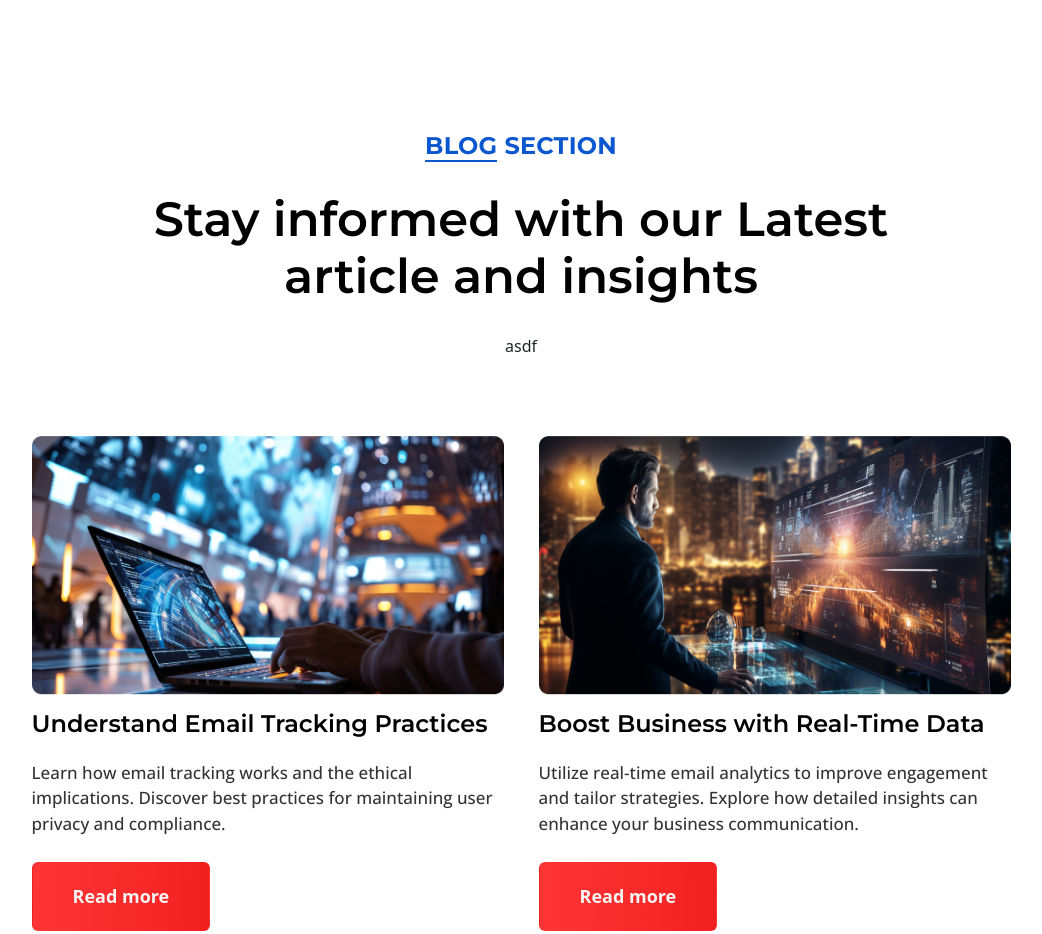
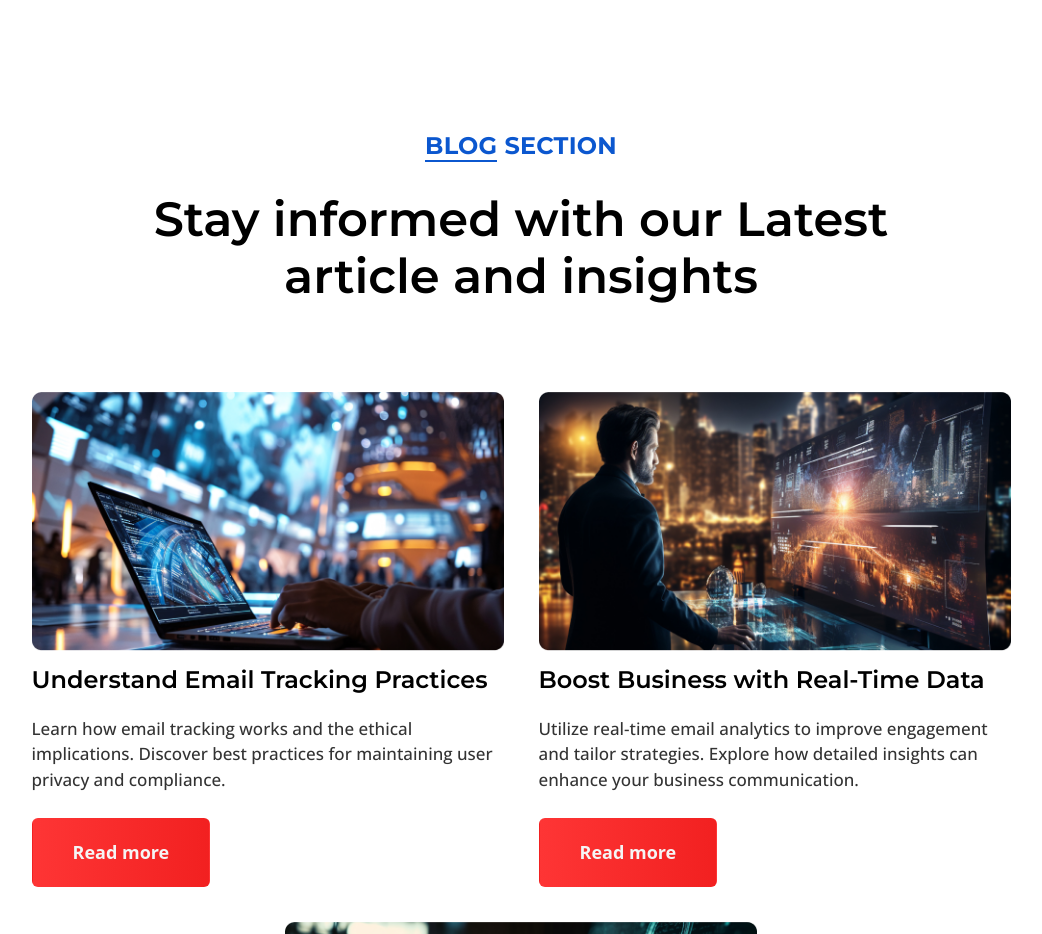
Before and after one commit to BobyBaghel143/figma, a plain HTML site: page index.html in a window 1280 px wide. Shown: the part 8580-9514 px from the top of the page, without its empty margins (119-1161 px from the left). Drawn offline with nearby package versions, Linux system fonts and the light colour scheme.

Commit message:
some change

```diff
--- a/index.html
+++ b/index.html
@@ -584,7 +584,6 @@
             <div class="container blog-sec-box">
               <h3> <span>BLOG</span> SECTION</h3>
               <h2>Stay informed with our <span>Latest article</span> and insights</h2>
-asdf
               <div class="blog-cards">
                 <div class="blog-card">
                   <div class="blog-img"><img src="images/Web UX/blog1.png" alt=""></div>
```
